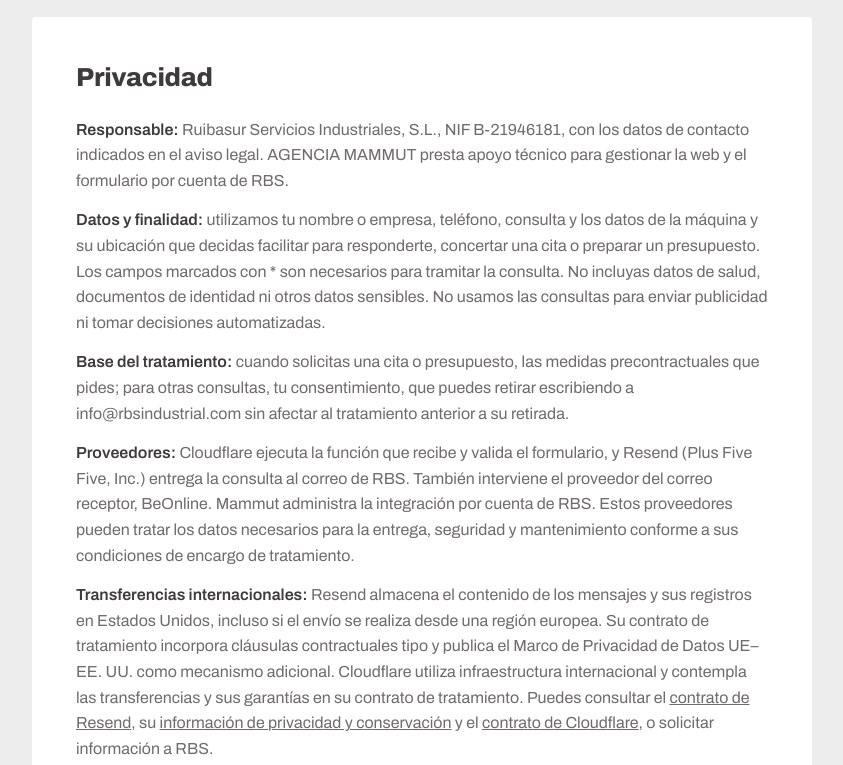
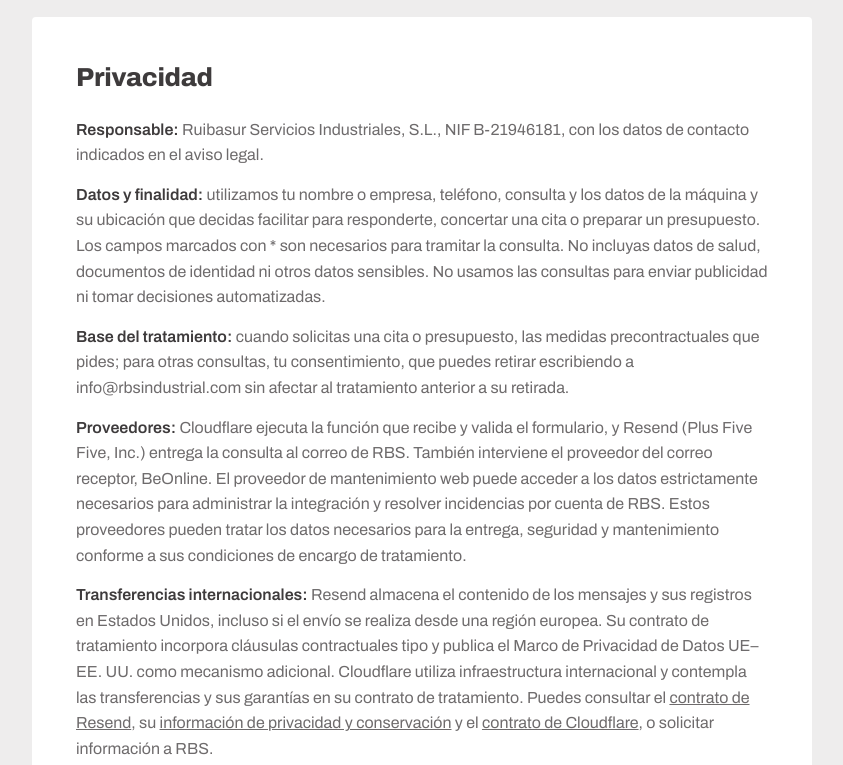
Before and after one commit to mauroibansa/rbs-industrial, a plain HTML site: page legal.html in a window 1280 px wide. Shown: the part 669-1434 px from the top of the page, without its empty margins (308-1151 px from the left). Drawn offline with Linux system fonts and the light colour scheme.

Commit message:
Describe website maintenance provider by category in public privacy notice

```diff
--- a/legal.html
+++ b/legal.html
@@ -71,10 +71,10 @@ footer nav a{text-decoration:none}
     </section>
     <section id="privacidad">
       <h2>Privacidad</h2>
-      <p><b>Responsable:</b> Ruibasur Servicios Industriales, S.L., NIF B-21946181, con los datos de contacto indicados en el aviso legal. AGENCIA MAMMUT presta apoyo técnico para gestionar la web y el formulario por cuenta de RBS.</p>
+      <p><b>Responsable:</b> Ruibasur Servicios Industriales, S.L., NIF B-21946181, con los datos de contacto indicados en el aviso legal.</p>
       <p><b>Datos y finalidad:</b> utilizamos tu nombre o empresa, teléfono, consulta y los datos de la máquina y su ubicación que decidas facilitar para responderte, concertar una cita o preparar un presupuesto. Los campos marcados con * son necesarios para tramitar la consulta. No incluyas datos de salud, documentos de identidad ni otros datos sensibles. No usamos las consultas para enviar publicidad ni tomar decisiones automatizadas.</p>
       <p><b>Base del tratamiento:</b> cuando solicitas una cita o presupuesto, las medidas precontractuales que pides; para otras consultas, tu consentimiento, que puedes retirar escribiendo a info@rbsindustrial.com sin afectar al tratamiento anterior a su retirada.</p>
-      <p><b>Proveedores:</b> Cloudflare ejecuta la función que recibe y valida el formulario, y Resend (Plus Five Five, Inc.) entrega la consulta al correo de RBS. También interviene el proveedor del correo receptor, BeOnline. Mammut administra la integración por cuenta de RBS. Estos proveedores pueden tratar los datos necesarios para la entrega, seguridad y mantenimiento conforme a sus condiciones de encargo de tratamiento.</p>
+      <p><b>Proveedores:</b> Cloudflare ejecuta la función que recibe y valida el formulario, y Resend (Plus Five Five, Inc.) entrega la consulta al correo de RBS. También interviene el proveedor del correo receptor, BeOnline. El proveedor de mantenimiento web puede acceder a los datos estrictamente necesarios para administrar la integración y resolver incidencias por cuenta de RBS. Estos proveedores pueden tratar los datos necesarios para la entrega, seguridad y mantenimiento conforme a sus condiciones de encargo de tratamiento.</p>
       <p><b>Transferencias internacionales:</b> Resend almacena el contenido de los mensajes y sus registros en Estados Unidos, incluso si el envío se realiza desde una región europea. Su contrato de tratamiento incorpora cláusulas contractuales tipo y publica el Marco de Privacidad de Datos UE–EE. UU. como mecanismo adicional. Cloudflare utiliza infraestructura internacional y contempla las transferencias y sus garantías en su contrato de tratamiento. Puedes consultar el <a href="https://resend.com/legal/dpa" target="_blank" rel="noopener">contrato de Resend</a>, su <a href="https://resend.com/security/gdpr" target="_blank" rel="noopener">información de privacidad y conservación</a> y el <a href="https://www.cloudflare.com/cloudflare-customer-dpa/" target="_blank" rel="noopener">contrato de Cloudflare</a>, o solicitar información a RBS.</p>
       <p><b>Conservación:</b> la función de RBS no crea una base de datos de consultas ni registra su contenido. Resend conserva los mensajes y registros durante 30 días en los planes Free, Pro y Scale; sus copias de seguridad y la terminación de la cuenta tienen plazos adicionales descritos en su documentación. La copia recibida en el correo de RBS se conserva durante el tiempo necesario para atender tu solicitud y, si contratas, durante la relación y los plazos legales aplicables. Los proveedores pueden conservar registros técnicos necesarios para seguridad y funcionamiento según sus políticas. No está activado el seguimiento de aperturas ni clics de estos correos.</p>
       <p><b>Derechos:</b> puedes solicitar acceso, rectificación, supresión, oposición, limitación y portabilidad, cuando procedan, o retirar el consentimiento en info@rbsindustrial.com. Puedes reclamar ante la <a href="https://www.aepd.es/" target="_blank" rel="noopener">Agencia Española de Protección de Datos</a>.</p>
```
Also changed, not shown: server/resend/privacy-section.html (+2 -2 lines).
